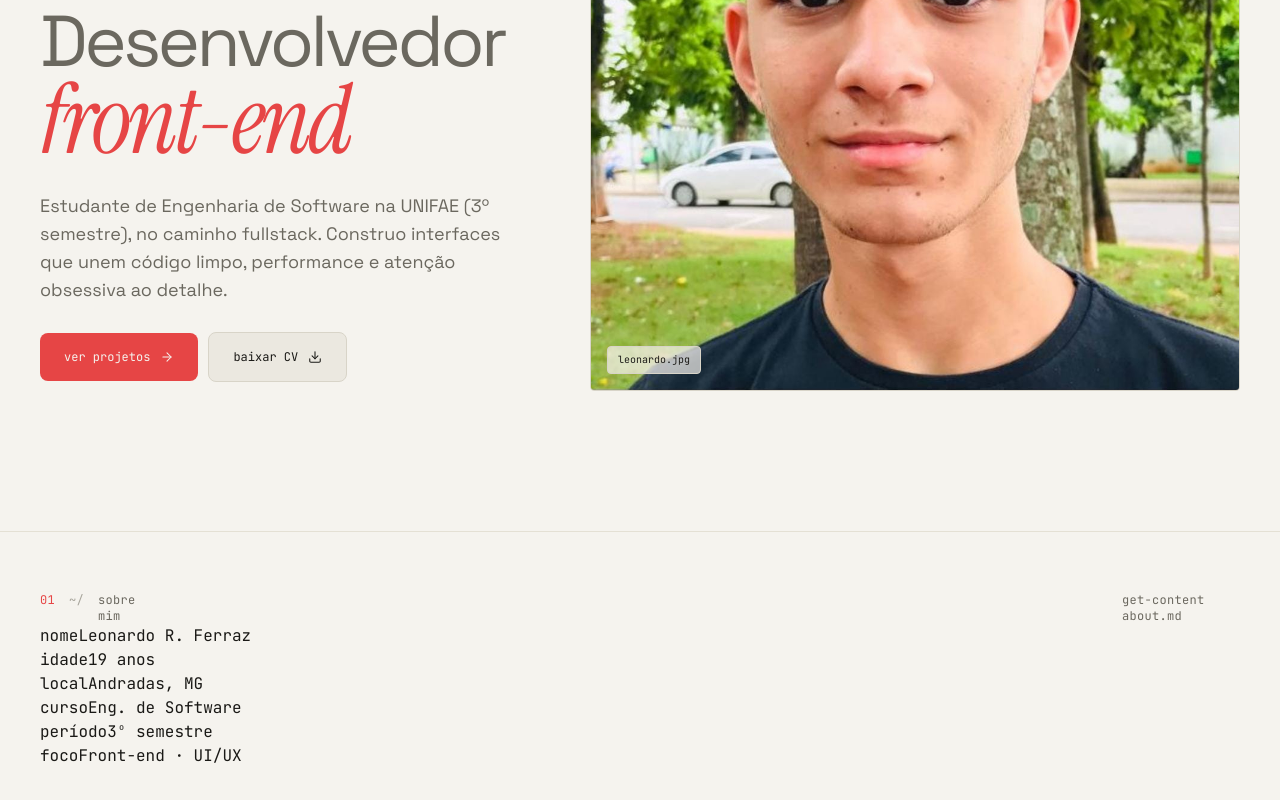
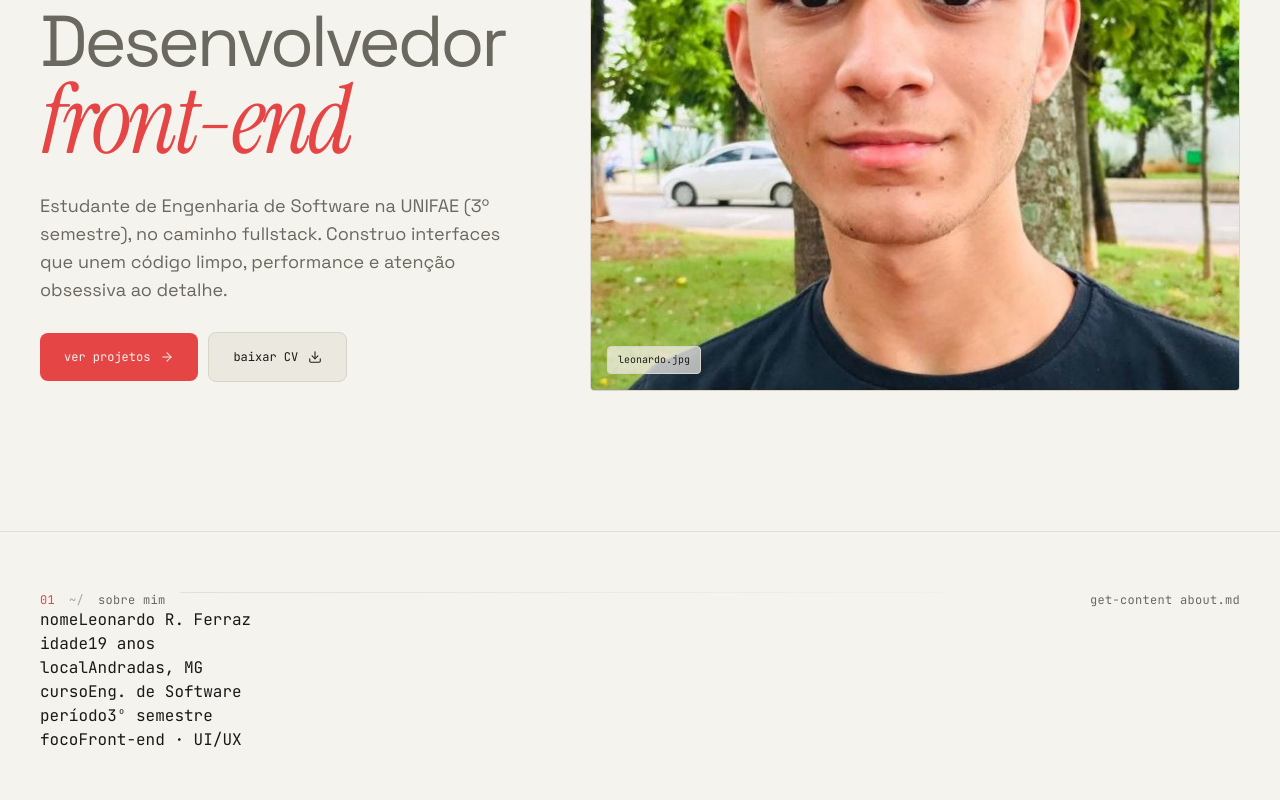
Before and after one commit to Leonardo2831/Portfolio-React, a React (Vite) app: page / in a window 1280 px wide. Shown: the part 422-1222 px from the top of the page. Built offline with nearby package versions, Linux system fonts and the light colour scheme.

Commit message:
new style gradient

```diff
--- a/src/styles/index.css
+++ b/src/styles/index.css
@@ -6,13 +6,15 @@
     --font-mono: "JetBrains Mono", monospace;
     --font-serif: "Instrument Serif", serif;
 
+    --breakpoint-xs: 480px;
+
     --color-background: var(--background);
     --color-background-elevated: var(--background-elevated);
     --color-background-card: var(--background-card);
     --color-foreground: var(--foreground);
     --color-dim: var(--dim);
     --color-faint: var(--faint);
-    --color-border: var(--border);
+    --color-border: var(--border-gray);
     --color-border-soft: var(--border-soft);
 
     --color-accent-crimson: #e64545;
@@ -36,9 +38,9 @@
     --color-tech-react: #61dafb;
     --color-tech-java: #ed8b00;
     --color-tech-sqlite: #0f80cc;
-    --color-tech-dayjs: #F46C0B;
     --color-tech-openweather: #eb6e4b;
     --color-tech-figma: #a259ff;
+    --color-tech-dayjs: #F46C0B;
 
     --animate-pulseCircle: pulseCircle 1.4s ease-in-out infinite;
 }
@@ -100,4 +102,7 @@
     .shadow-green {
         box-shadow: 0 0 10px var(--color-accent-green);
     }
+    .bg-gradient-border-soft {
+        background-image: linear-gradient(to right, var(--border-soft), transparent);
+    }
 }
```
